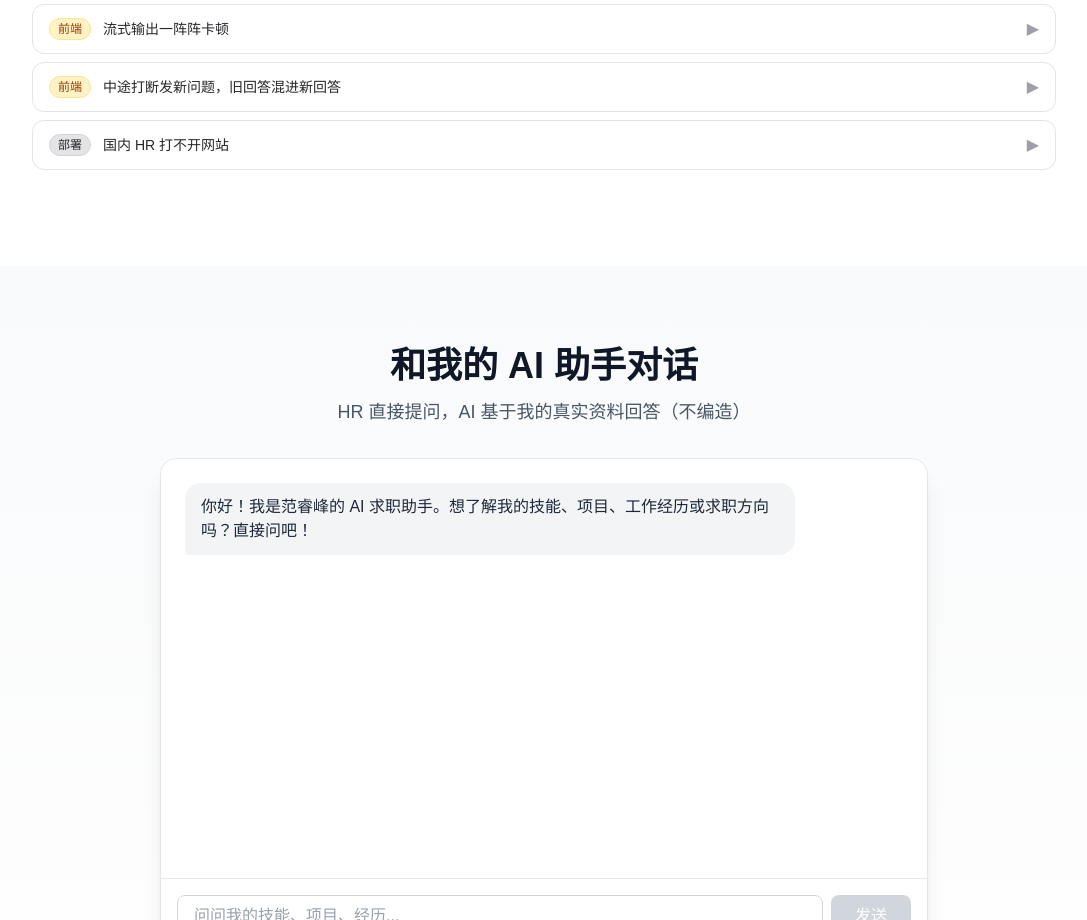
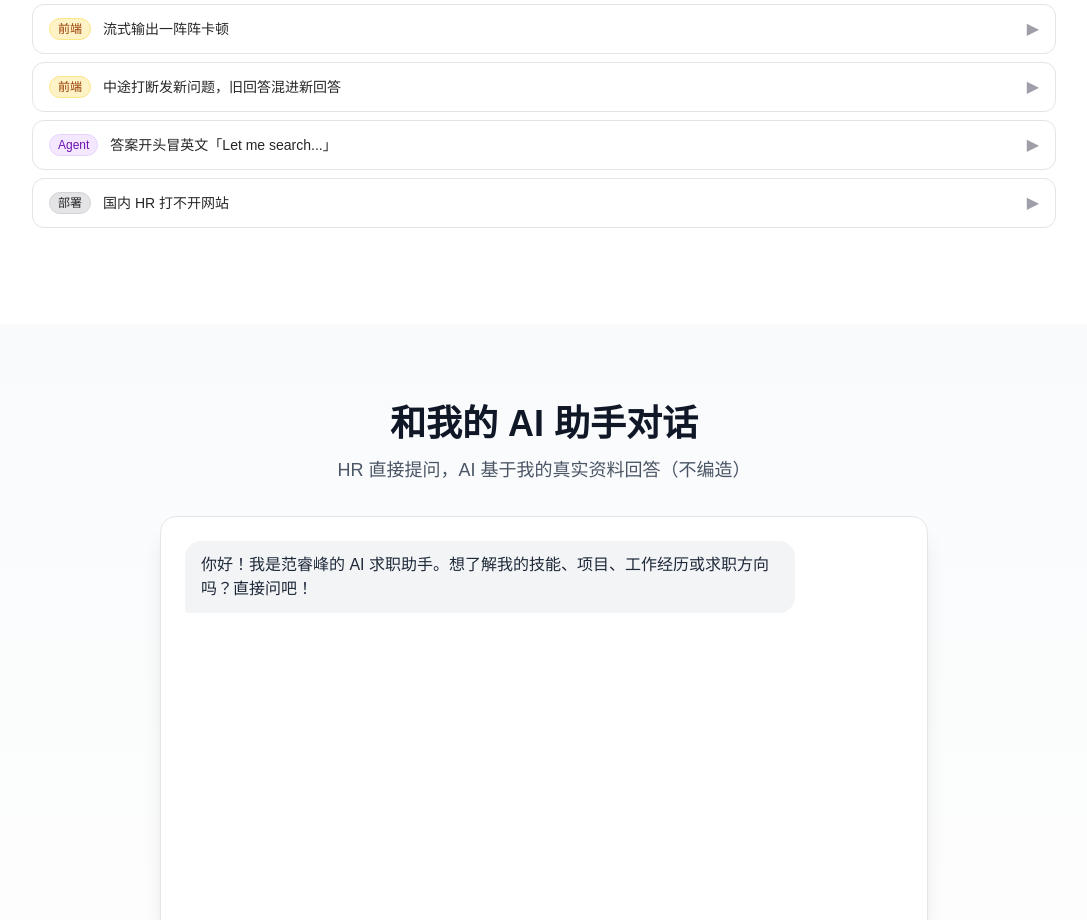
Before and after one commit to GWmorty/ai-portfolio, a Next.js app: page / in a window 1280 px wide. Shown: the part 3960-4880 px from the top of the page, without its empty margins (96-1183 px from the left). Built offline with nearby package versions, Linux system fonts and the light colour scheme.

Commit message:
docs(devlog): 加第9条踩坑——答案开头冒英文 Let me search...
DeepSeek 调工具前的英文独白被流式过滤透传。prompt治本+后端缓冲兜底。
教训：tool_calls 延迟聚合，流式过滤不能只看单 chunk。

```diff
--- a/components/DevLogSection.jsx
+++ b/components/DevLogSection.jsx
@@ -61,6 +61,14 @@ export default function DevLogSection() {
       cause: "abort 后 JS 的 async reader 还在跑最后一轮，把迟到 token 塞进新队列。",
       fix: "每次发问分配 runId，token 入队和渲染都校验 id，旧流迟到 token 一律丢。",
       lesson: "abort 不能瞬间停掉一切，异步竞态要用逻辑标记区分新旧。",
+    },
+    {
+      tag: "Agent",
+      title: "答案开头冒英文「Let me search...」",
+      problem: "问问题后，AI 回答开头突然蹦出一段英文「Let me search for information about...」，然后才是中文答案。",
+      cause: "DeepSeek 决定调工具时会先吐一段英文独白；每个流式 chunk 都是 AIMessageChunk 且 tool_calls=False（tool_calls 要等这条消息流完才聚合），被旧过滤当成最终答案透传了。",
+      fix: "prompt 治本（要求调工具时不输出文字、始终用中文）+ 后端兜底（缓冲工具前的 AIMessageChunk，遇 ToolMessage 判定为前奏丢弃，工具后的才是真答案）。",
+      lesson: "流式过滤光看「单个 chunk 有没有 tool_calls」不够，因为 tool_calls 是延迟聚合的——反直觉的时序陷阱。",
     },
     {
       tag: "部署",
```
